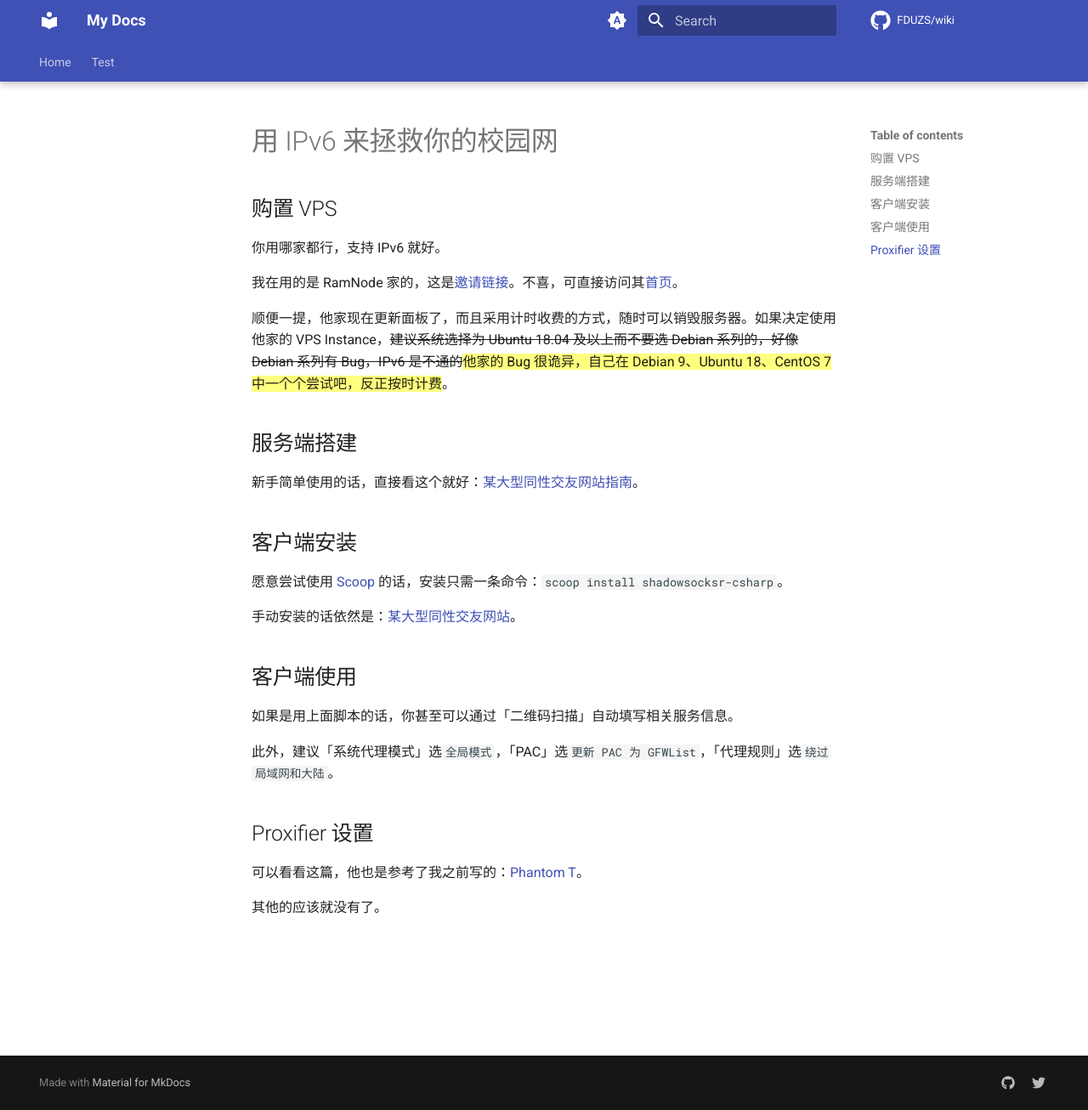
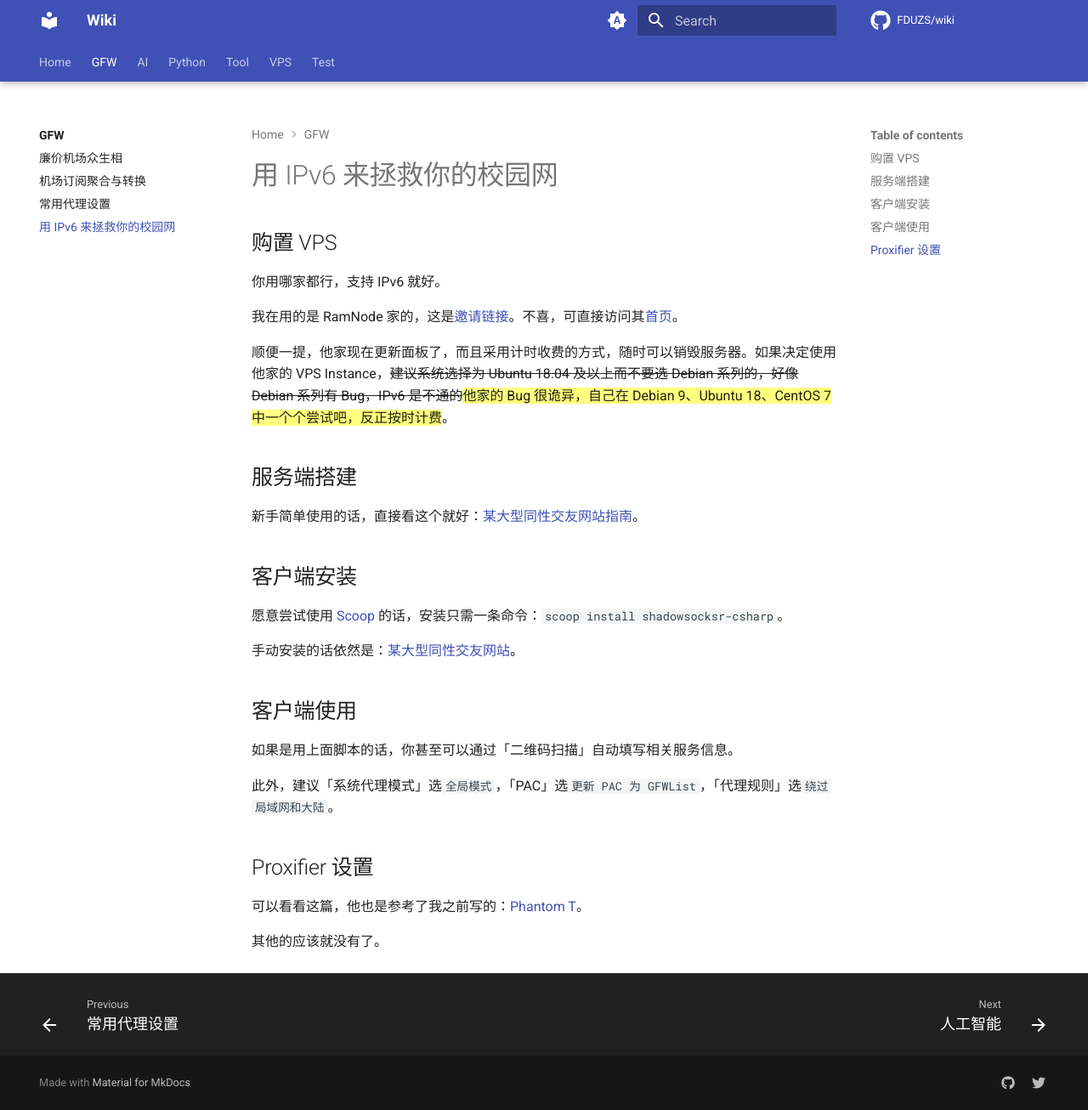
Before and after one commit to FDUZS/wiki, an MkDocs documentation site: the page built from docs/gfw/ssr-ipv6-proxifier.md, in a window 1280 px wide and 1306 px high. Shown: the whole window at 85% size. Built offline with MkDocs 1.6.1 and Material for MkDocs 9.7.7, drawn with Linux system fonts in a browser that asks for light colours; comment, search, counter and statistics services are not loaded.

Commit message:
update: nav setup

```diff
--- /dev/null
+++ b/docs/ai/index.md
@@ -0,0 +1 @@
+# 人工智能
--- a/mkdocs.yml
+++ b/mkdocs.yml
@@ -1,4 +1,4 @@
-site_name: My Docs
+site_name: Wiki
 site_url: https://fduzs.github.io/wiki
 
 repo_name: FDUZS/wiki
@@ -121,5 +121,23 @@ markdown_extensions:
 
 nav:
   - Home: index.md
+  - GFW:
+      - gfw/index.md
+      - 廉价机场众生相: gfw/cheap-proxy-providers.md
+      - 机场订阅聚合与转换: gfw/proxy-bundle-and-conversion.md
+      - 常用代理设置: gfw/proxy-configurations.md
+      - 用 IPv6 来拯救你的校园网: gfw/ssr-ipv6-proxifier.md
+  - AI:
+      - ai/index.md
+  - Python:
+      - python/index.md
+      - Microsoft Visual C++ 14.0 or greater is required: python/python-vc-14-error.md
+  - Tool:
+      - tool/index.md
+      - SSH 设置: tool/ssh.md
+      - Zotero 设置: tool/zotero-setup.md
+  - VPS:
+      - vps/index.md
+      - Scaleway Stardust IPv6 VPS: vps/scaleway-stardust-ipv6-vps.md
   - Test:
       - 测试: test/demo.md
```
Also changed, not shown: docs/gfw/index.md (added, +5 -0 lines), docs/python/index.md (added, +1 -0 lines), docs/tool/index.md (added, +1 -0 lines), docs/vps/index.md (added, +1 -0 lines), docs/gfw/cheap-proxy-providers.md (renamed from docs/cheap-proxy-providers.md), docs/gfw/proxy-bundle-and-conversion.md (renamed from docs/proxy-bundle-and-conversion.md), docs/gfw/proxy-configurations.md (renamed from docs/proxy-configurations.md), docs/gfw/ssr-ipv6-proxifier.md (renamed from docs/ssr-ipv6-proxifier.md), docs/python/python-vc-14-error.md (renamed from docs/python-vc-14-error.md), docs/tool/ssh.md (renamed from docs/ssh.md), docs/tool/zotero-setup.md (renamed from docs/zotero-setup.md), docs/vps/scaleway-stardust-ipv6-vps.md (renamed from docs/scaleway-stardust-ipv6-vps.md).
